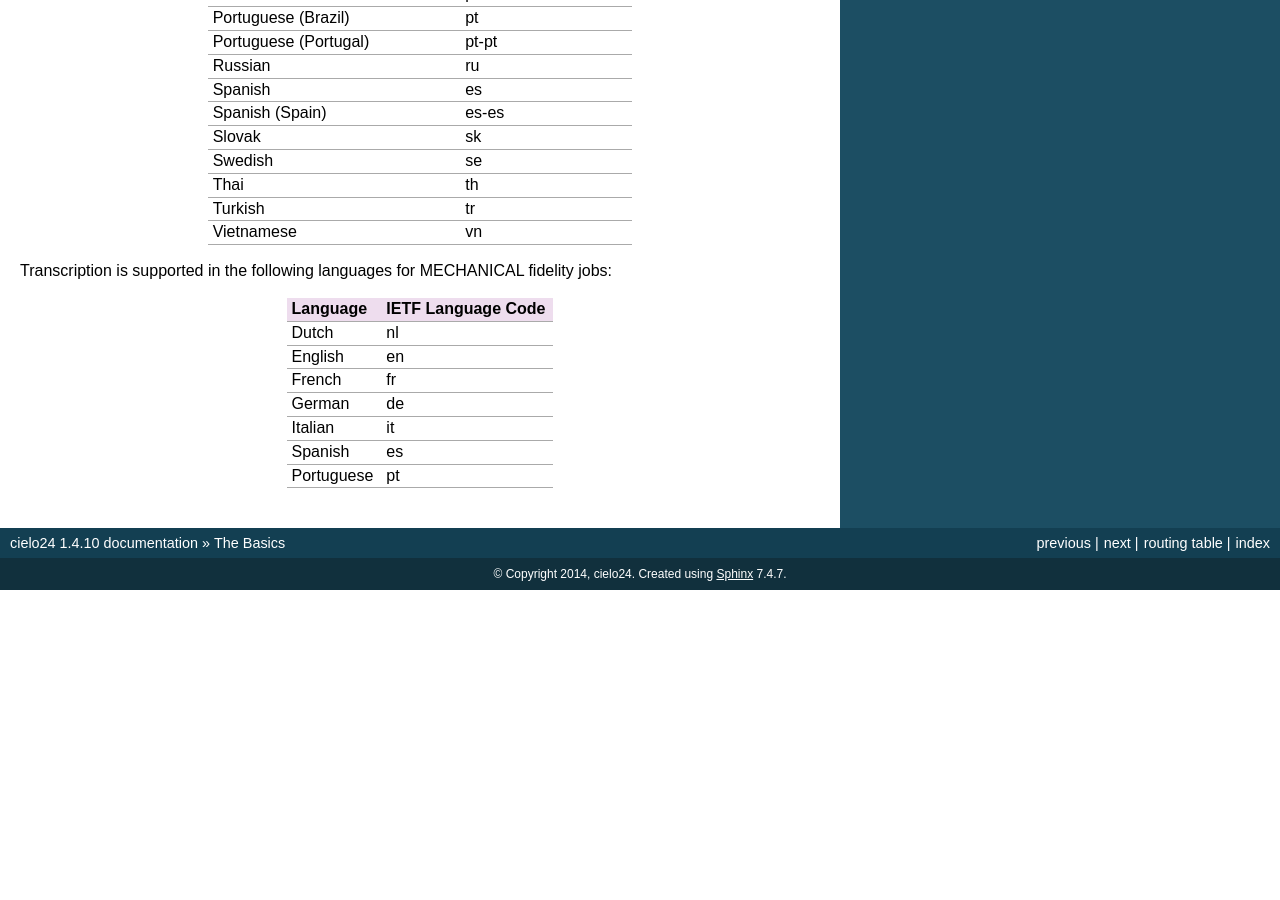
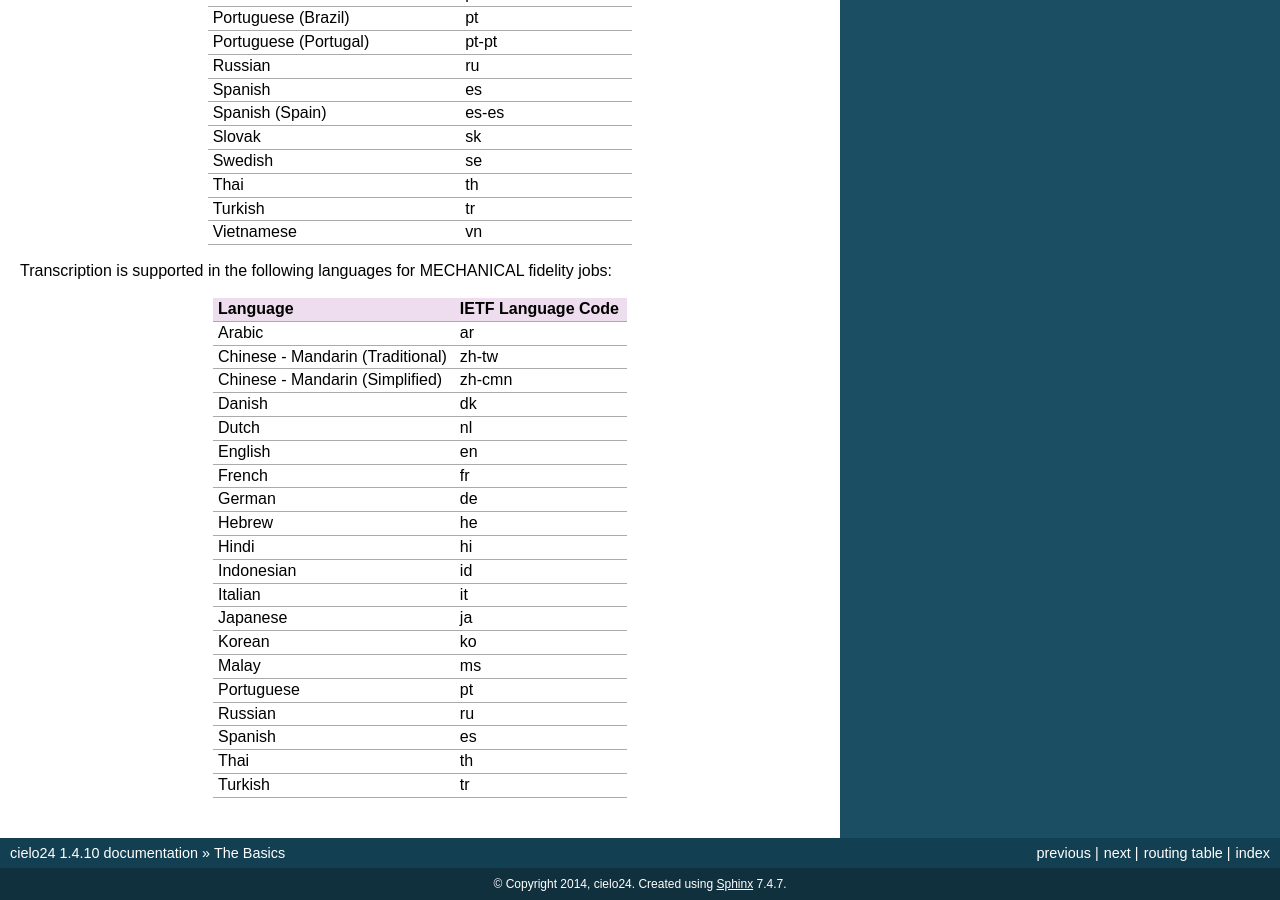
Before and after one commit to cielo24/Docs, a Sphinx documentation site: the page built from api/source/basics.rst, in a window 1280 px wide and 900 px high, scrolled down 2173 px. Built offline with Sphinx 7.4.7, drawn with Linux system fonts in a browser that asks for light colours; before the commit the page ends 2763 px from its top, so only the background shows below that.

Commit message:
docs(BA-405): Add the new supported languages in the mechanical workflow

```diff
--- a/api/source/basics.rst
+++ b/api/source/basics.rst
@@ -142,20 +142,46 @@ Transcription and translation are supported in the following languages for PROFE
 
 Transcription is supported in the following languages for MECHANICAL fidelity jobs:
 
-+---------------------+--------------------+
-| Language            | IETF Language Code |
-+=====================+====================+
-| Dutch               | nl                 |
-+---------------------+--------------------+
-| English             | en                 |
-+---------------------+--------------------+
-| French              | fr                 |
-+---------------------+--------------------+
-| German              | de                 |
-+---------------------+--------------------+
-| Italian             | it                 |
-+---------------------+--------------------+
-| Spanish             | es                 |
-+---------------------+--------------------+
-| Portuguese          | pt                 |
-+---------------------+--------------------+
++-------------------------------------+--------------------+
+| Language                            | IETF Language Code |
++=====================================+====================+
+| Arabic                              | ar                 |
++-------------------------------------+--------------------+
+| Chinese - Mandarin (Traditional)    | zh-tw              |
++-------------------------------------+--------------------+
+| Chinese - Mandarin (Simplified)     | zh-cmn             |
++-------------------------------------+--------------------+
+| Danish                              | dk                 |
++-------------------------------------+--------------------+
+| Dutch                               | nl                 |
++-------------------------------------+--------------------+
+| English                             | en                 |
++-------------------------------------+--------------------+
+| French                              | fr                 |
++-------------------------------------+--------------------+
+| German                              | de                 |
++-------------------------------------+--------------------+
+| Hebrew                              | he                 |
++-------------------------------------+--------------------+
+| Hindi                               | hi                 |
++-------------------------------------+--------------------+
+| Indonesian                          | id                 |
++-------------------------------------+--------------------+
+| Italian                             | it                 |
++-------------------------------------+--------------------+
+| Japanese                            | ja                 |
++-------------------------------------+--------------------+
+| Korean                              | ko                 |
++-------------------------------------+--------------------+
+| Malay                               | ms                 |
++-------------------------------------+--------------------+
+| Portuguese                          | pt                 |
++-------------------------------------+--------------------+
+| Russian                             | ru                 |
++-------------------------------------+--------------------+
+| Spanish                             | es                 |
++-------------------------------------+--------------------+
+| Thai                                | th                 |
++-------------------------------------+--------------------+
+| Turkish                             | tr                 |
++-------------------------------------+--------------------+
```
